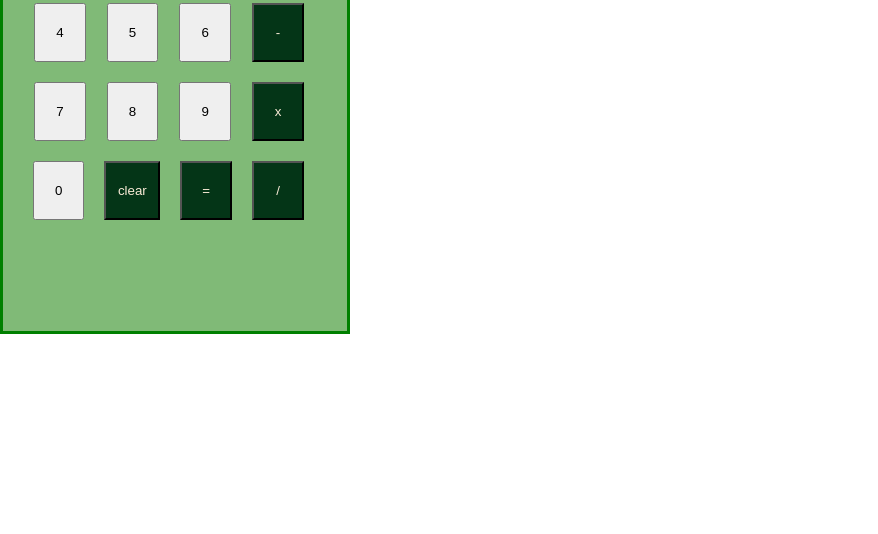
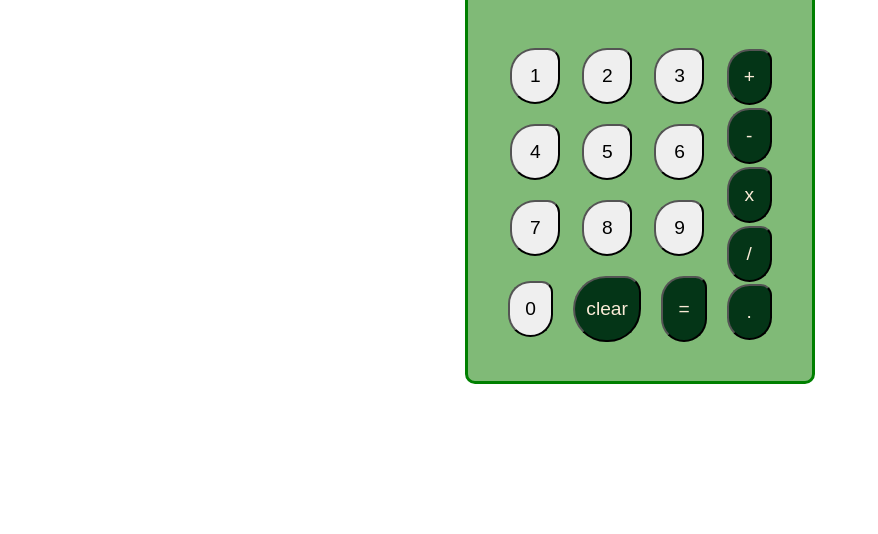
Before and after one commit to bara-934/T-O-P-assignments, a plain HTML site: page calculator/index.html in a window 1280 px wide. Shown: the part 266-800 px from the top of the page, without its empty margins (0-878 px from the left). Drawn offline with Linux system fonts and the light colour scheme.

Commit message:
adds the decimal '.' and adjust the style with the new button associated

```diff
--- a/calculator/index.html
+++ b/calculator/index.html
@@ -8,6 +8,7 @@
     <script src="script.js" defer></script>
 </head>
 <body>
+    <main>
         <div class="container">
             <div class="screen up">Enter the operation</div>
             <div class="down">
@@ -37,13 +38,18 @@
                         </div>
                     </div>
                 </div>
-            <div class="right specials">
+                <div class="right">
+                    <div id = 'operators' class="specials">
                         <button id="+">+</button>
                         <button id="-">-</button>
                         <button id="x">x</button>
                         <button id="/">/</button>
+                        <button id=".">.</button>
+                    </div>
+
                 </div>
             </div>
         </div>
+    </main>
 </body>
 </html>
--- a/calculator/script.js
+++ b/calculator/script.js
@@ -45,12 +45,19 @@ document.querySelectorAll('.specials').forEach((signs)=>{
             number1 = undefined;
             displayVal = 0;
         }
+        else if (button.id === '.')
+        {
+            if(! display.textContent.includes('.'))
+            {
+                updateDisplay('.');
+            }
+        }
         else if(number1 === undefined) {
             number1 = displayVal;
             operator = button.id;
             displayVal = 0;
         }
-        else {
+        else{
             clear();
             number2 = displayVal;
             number1 = operate(number1, operator, number2);
--- a/calculator/style.css
+++ b/calculator/style.css
@@ -7,15 +7,24 @@ body *{
     box-sizing: border-box;
 }
 
+main{
+    display: flex;
+    justify-content: center;
+    align-items: center;
+    min-height: 95vh;
+    height: 100vh;
+
+}
 .container{
     border: 3px solid green;
+    border-radius: 10px;
     width: 350px ;
-    min-height: 600px;
+    min-height: 500px;
     display: flex;
     flex-direction: column;
     align-items: stretch;
-    gap: 30px;
-    padding: 30px;
+    gap: 20px;
+    padding: 10px 20px;
     background: #80ba77;
 }
 
@@ -28,12 +37,14 @@ body *{
     font-weight: 600;
     font-size: 2rem;
     border: 2px solid black;
+    border-radius: 5px;
     background: #a29d9d;
     padding-right: 5px;
 }
 
 .down{
     display: flex;
+    justify-content: center;
     gap :20px;
 }
 
@@ -53,8 +64,11 @@ body *{
 }
 
 button{
-    padding:20px;
+    font-size:larger ;
+    font-weight: 400;
+    padding:15px;
     flex: 0 1 50px;
+    border-radius: 40px 20px 40px 40px;
 }
 div.equal{display: flex;}
 
@@ -70,6 +84,14 @@ div.equal{display: flex;}
 .specials{
     display: flex;
 }
+#lastRow{
+    align-items: center;
+}
+#operators{
+    flex-grow: 1;
+    flex-direction: column;
+    justify-content: space-around;
+}
 
 #clear{
     text-align: center;
```
Lines whose indentation alone changed are shown as unchanged.
